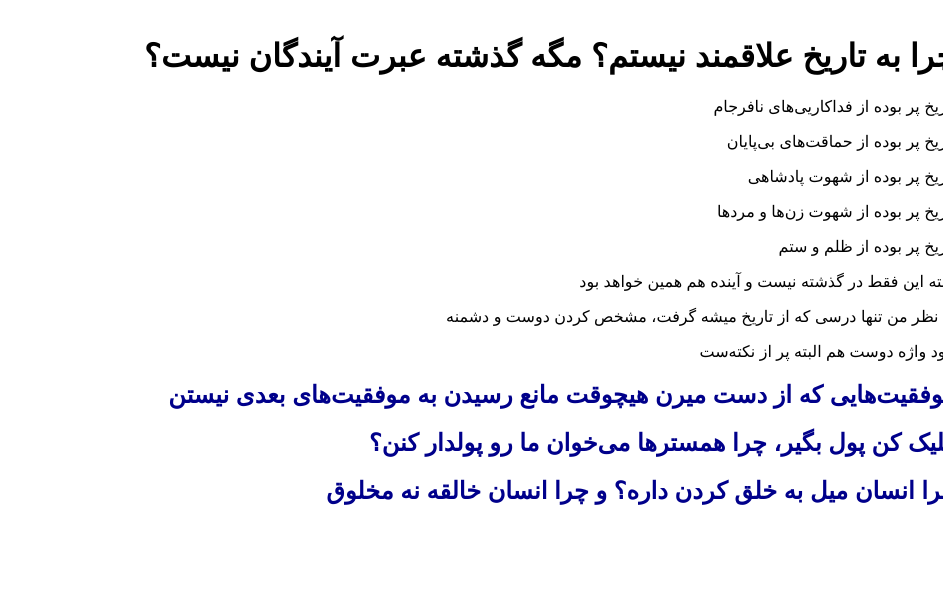
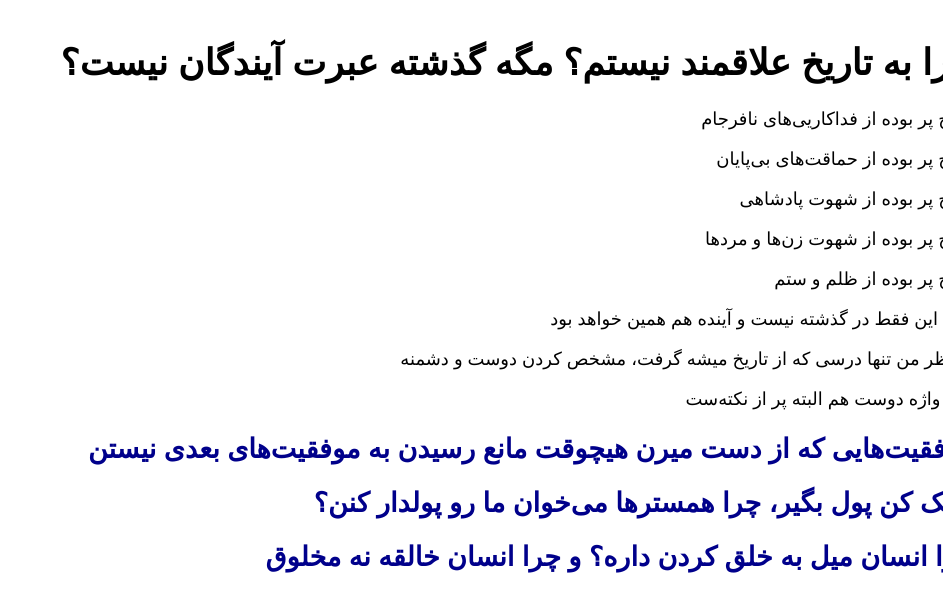
Before and after one commit to darkblog/darkblog.github.io, a Jekyll site: the page built from _posts/2024-7-4-2.md, in a window 1280 px wide. Shown: the top 612 px of the page, without its empty margins (337-1280 px from the left). Built offline with Jekyll 4.4.1, drawn with Linux system fonts in a browser that asks for light colours.

Commit message:
Update post.html

```diff
--- a/_layouts/post.html
+++ b/_layouts/post.html
@@ -7,7 +7,7 @@ layout: compress
 <head>
 <title>{{ page.title }}</title>
 <meta name="viewport" content="width=device-width">
-<style>body{font-family:sans-serif;font-size:16px;margin:auto;padding:1em;width:80%}a{text-decoration:none;color:darkblue}</style>
+<style>body{font-family:sans-serif;font-size:18px;margin:auto;padding:1em;width:80%}a{text-decoration:none;color:darkblue}</style>
 </head>
 <body>
 <h1>{{ page.title }}</h1>
```
